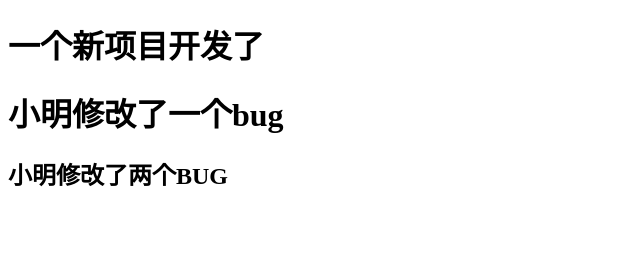
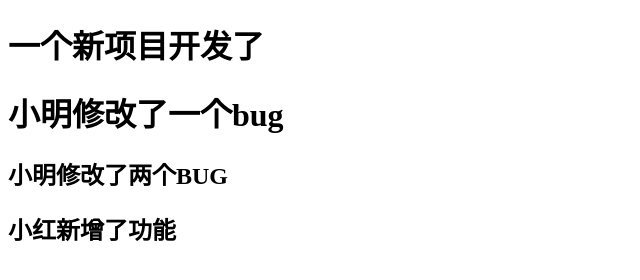
Before and after one commit to AFlyingBirdx/testpush, a plain HTML site: page index.html in a window 1280 px wide. Shown: the whole page, without its empty margins (0-640 px from the left). Drawn offline with Linux system fonts and the light colour scheme.

Commit message:
小红新增了功能

```diff
--- a/index.html
+++ b/index.html
@@ -9,5 +9,6 @@
     <h1>一个新项目开发了</h1>
     <h1>小明修改了一个bug</h1>
     <h2>小明修改了两个BUG</h2>
+    <h2>小红新增了功能</h2>
 </body>
 </html>
```
